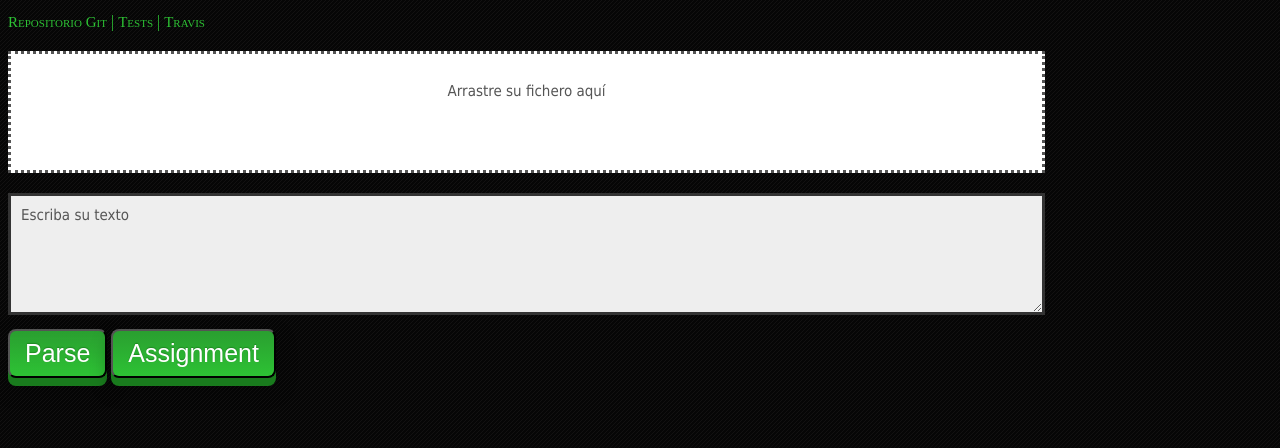
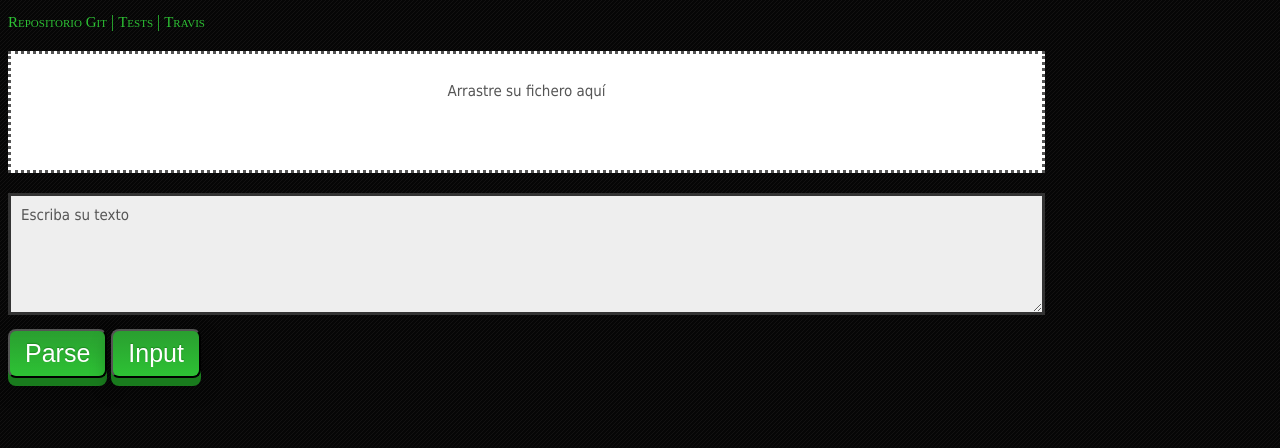
Before and after one commit to alu0100204148/AnalizadorLexico, a website: page index.html in a window 1280 px wide. Shown: the part 94-542 px from the top of the page. Drawn offline with nearby package versions, Linux system fonts and the light colour scheme.

Commit message:
Update index.html

```diff
--- a/index.html
+++ b/index.html
@@ -43,7 +43,7 @@
   <textarea id="INPUT">Escriba su texto</textarea>
   <br>
   <input id="PARSE" class="Boton" value=Parse type=button class="mylink">
-  <button id ="input2" class="Boton" type="button" onclick="dump_ajax('assignment.txt');">Assignment</button>
+  <input id ="input2" class="Boton" type="button" value=Input onclick="dump_ajax('assignment.txt');">
   <pre id=OUTPUT></pre>
 </body>
 </html>
```
